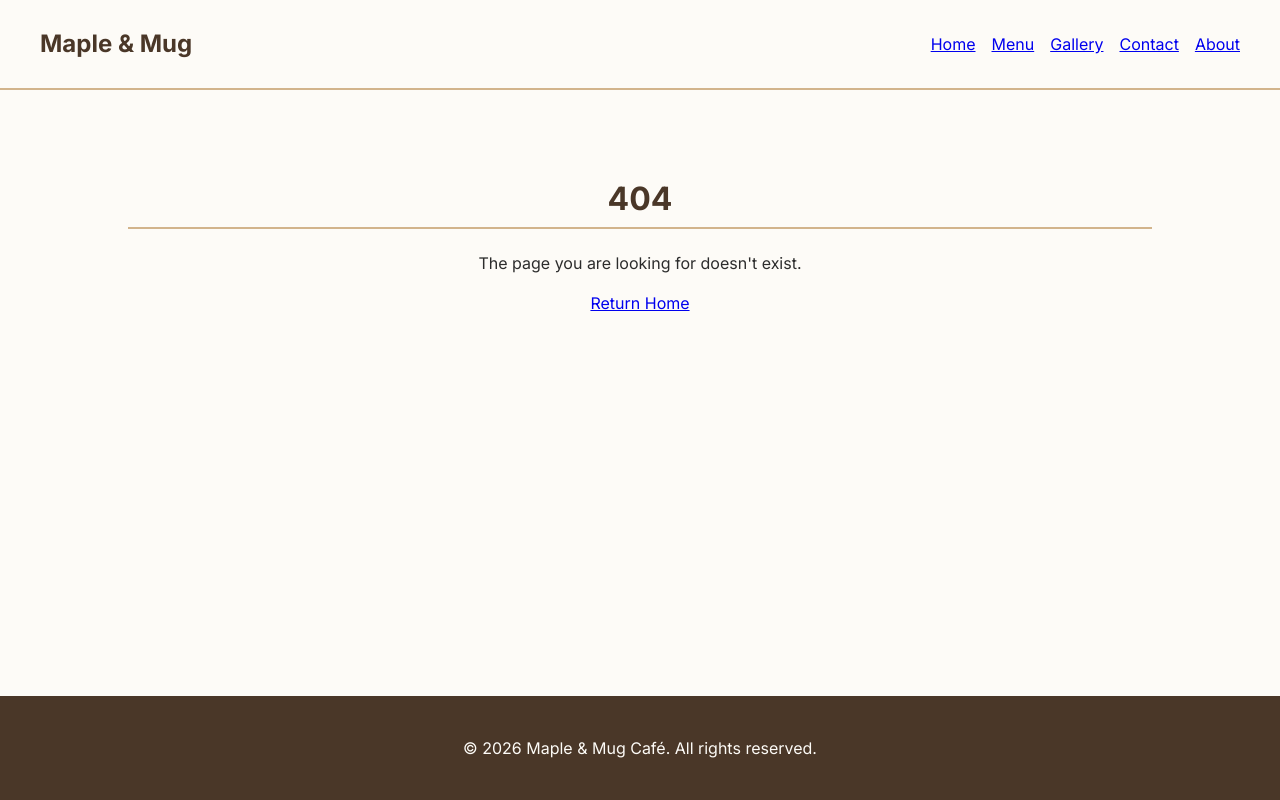
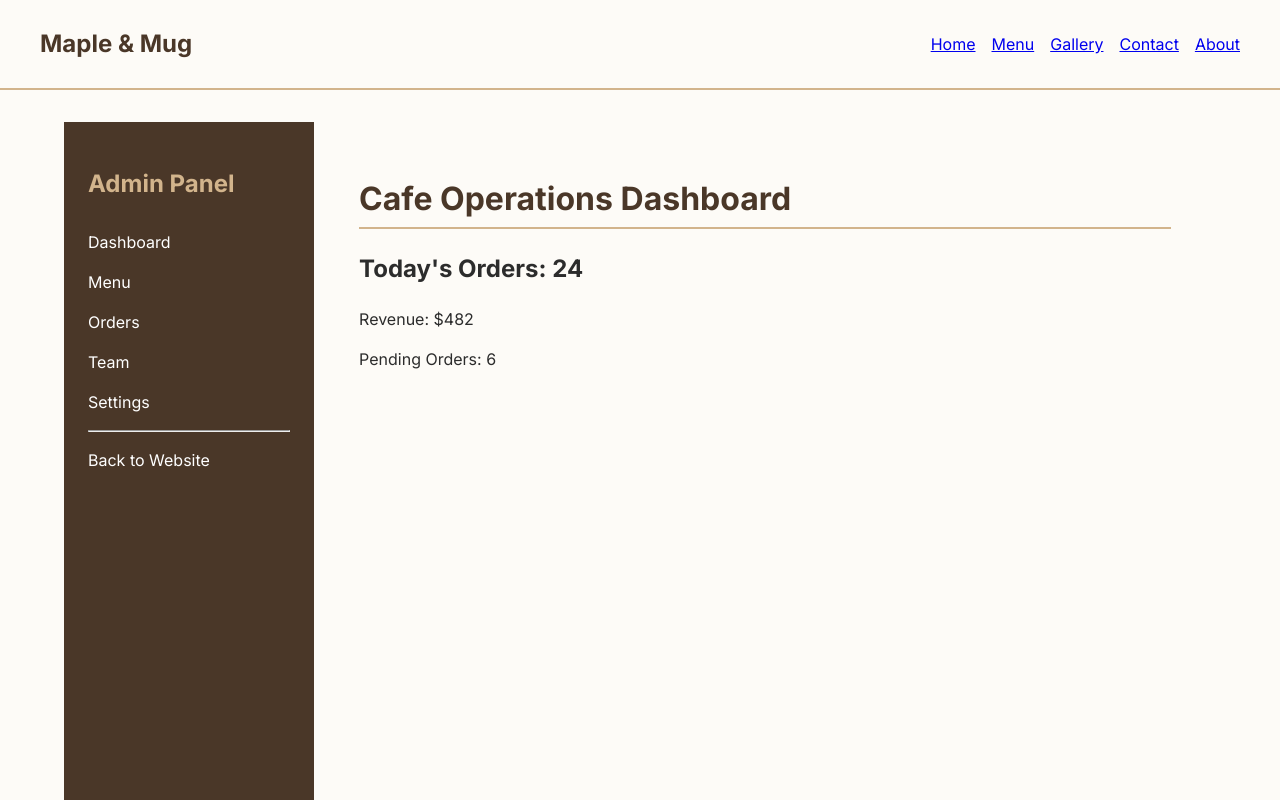
Before and after one commit to firdos9/maple-and-mug-cafe, a React (Vite) app: page /admin in a window 1280 px wide. Before the commit this address had no page. Shown: the top 800 px of the page. Built offline with nearby package versions, Linux system fonts and the light colour scheme.

Commit message:
feat: implement dashboard layout and admin routing

```diff
--- /dev/null
+++ b/src/components/Sidebar.jsx
@@ -0,0 +1,20 @@
+import { Link } from "react-router-dom";
+
+const Sidebar = () => {
+  return (
+    <aside className="sidebar">
+      <h2>Admin Panel</h2>
+      <nav>
+        <Link to="/admin">Dashboard</Link>
+        <Link to="/admin/menu">Menu</Link>
+        <Link to="/admin/orders">Orders</Link>
+        <Link to="/admin/team">Team</Link>
+        <Link to="/admin/settings">Settings</Link>
+        <hr />
+        <Link to="/">Back to Website</Link>
+      </nav>
+    </aside>
+  );
+};
+
+export default Sidebar;
--- /dev/null
+++ b/src/layouts/DashboardLayout.jsx
@@ -0,0 +1,15 @@
+import { Outlet } from "react-router-dom";
+import Sidebar from "../components/Sidebar";
+
+const DashboardLayout = () => {
+  return (
+    <div className="dashboard-layout">
+      <Sidebar />
+      <main className="main-content">
+        <Outlet />
+      </main>
+    </div>
+  );
+};
+
+export default DashboardLayout;
--- /dev/null
+++ b/src/pages/Dashboard.jsx
@@ -0,0 +1,12 @@
+const Dashboard = () => {
+  return (
+    <div>
+      <h1>Cafe Operations Dashboard</h1>
+      <h2>Today's Orders: 24</h2>
+      <p>Revenue: $482</p>
+      <p>Pending Orders: 6</p>
+    </div>
+  );
+};
+
+export default Dashboard;
--- a/src/routes/AppRoutes.jsx
+++ b/src/routes/AppRoutes.jsx
@@ -5,15 +5,24 @@ import Menu from "../pages/Menu";
 import Gallery from "../pages/Gallery";
 import Contact from "../pages/Contact";
 import NotFound from "../pages/NotFound";
+import DashboardLayout from "../layouts/DashboardLayout";
+import Dashboard from "../pages/Dashboard";
 
 const AppRoutes = () => {
   return (
     <Routes>
+      {/* Customer Routes */}
       <Route path="/" element={<Home />} />
       <Route path="/about" element={<About />} />
       <Route path="/menu" element={<Menu />} />
       <Route path="/gallery" element={<Gallery />} />
       <Route path="/contact" element={<Contact />} />
+
+      {/* Admin Routes */}
+      <Route path="/admin" element={<DashboardLayout />}>
+        <Route index element={<Dashboard />} />
+      </Route>
+
       <Route path="*" element={<NotFound />} />
     </Routes>
   );
--- a/src/styles/global.css
+++ b/src/styles/global.css
@@ -261,3 +261,26 @@ img {
 .cta-button:hover {
   transform: scale(1.05);
 }
+
+.dashboard-layout {
+  display: grid;
+  grid-template-columns: 250px 1fr;
+  min-height: 100vh;
+}
+.sidebar {
+  background: var(--color-primary);
+  color: white;
+  padding: var(--spacing-4);
+}
+.sidebar a {
+  display: block;
+  color: white;
+  text-decoration: none;
+  padding: var(--spacing-2) 0;
+}
+.sidebar h2 {
+  color: var(--color-secondary);
+}
+.main-content {
+  padding: var(--spacing-5);
+}
```
